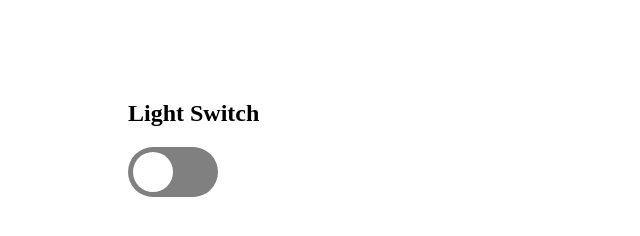
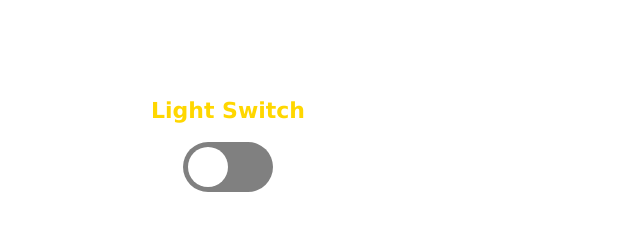
Before and after one commit to Xinyanglu/HomeAssistant, a plain HTML site: page templates/Controls.html in a window 1280 px wide. Shown: the whole page, without its empty margins (0-640 px from the left). Drawn offline with Linux system fonts and the light colour scheme.

Commit message:
Aligned light heading and toggle

```diff
--- a/templates/Controls.html
+++ b/templates/Controls.html
@@ -12,7 +12,7 @@
             <button type="submit">Submit</button>
         </form> -->
 <div class="container">
-    <h2>Light Switch</h2>
+    <h2 class="lightHeading">Light Switch</h2>
     <div class="toggle-btn" onclick="this.classList.toggle('active')">
         <input type="checkbox" class="invis">
 
--- a/templates/style.css
+++ b/templates/style.css
@@ -1,8 +1,18 @@
-.container{
+.container {
     position:absolute;
     left:10%;
     top:10%;
-    margin: 0 auto
+    width: 200px;
+    height: auto;
+}
+
+.lightHeading{
+    position: relative;
+    width: 100%;
+    font-size: 22px;
+    text-align: center;
+    font-family: Verdana;
+    color: gold;
 }
 
 .invis{
@@ -11,7 +21,7 @@
     height: 60px;
     transform: translate(-15px,-10px);
     cursor: pointer;
-    opacity: 0%;
+    opacity:0%;
     z-index: 3;
 }
 
@@ -23,6 +33,8 @@
     padding:5px;
     cursor: pointer;
     z-index: 2;
+    transition: 200ms all ease-in-out;
+    margin: 0 auto
 }
 
 .toggle-btn > .inner-circle{
@@ -30,6 +42,7 @@
     height: 40px;
     background:white;
     border-radius: 50%;
+    transition: 200ms all ease-in-out
 }
 
 .toggle-btn.active{
```
